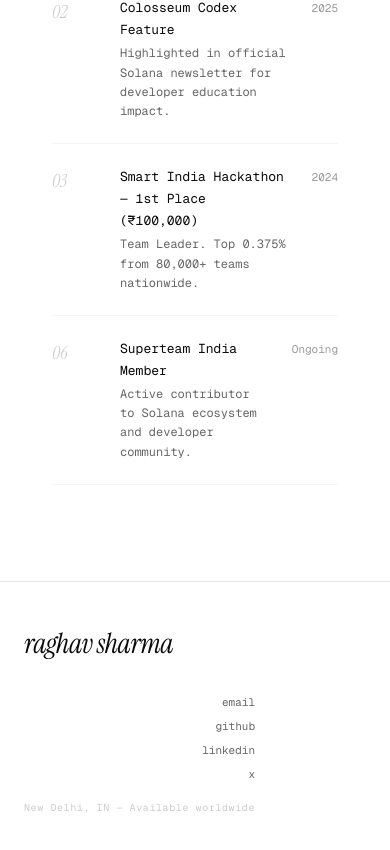
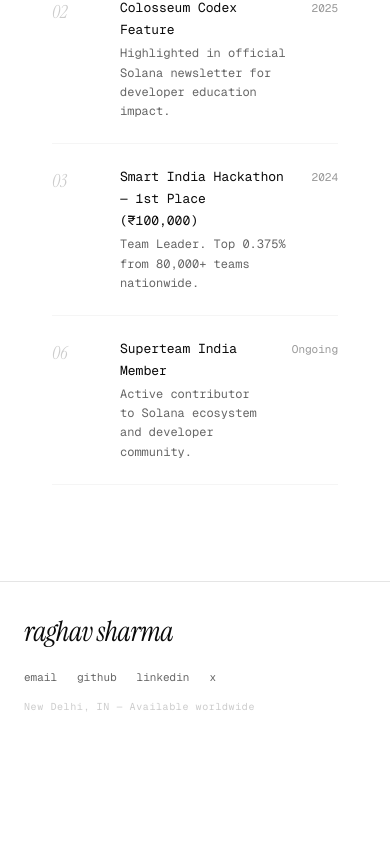
Before and after one commit to Some1Uknow/portfolio, a React (Vite) app: page / in a window 390 px wide. Shown: the part 5348-6198 px from the top of the page. After the commit the page ends 6099 px from the top, so only its background shows below. Built offline with nearby package versions, Linux system fonts and the light colour scheme.

Commit message:
Fix footer mobile responsiveness

```diff
--- a/src/components/sections/Footer.jsx
+++ b/src/components/sections/Footer.jsx
@@ -5,6 +5,7 @@ const { footerLinks } = siteContent
 export default function Footer() {
   return (
     <footer
+      className="footer-shell"
       style={{
         borderTop: "1px solid #e5e5e5",
         display: "flex",
@@ -16,6 +17,7 @@ export default function Footer() {
       }}
     >
       <div
+        className="footer-name"
         style={{
           fontFamily: "'Instrument Serif', Georgia, serif",
           fontSize: "clamp(28px, 4vw, 40px)",
@@ -29,14 +31,24 @@ export default function Footer() {
         raghav sharma
       </div>
 
-      <div style={{ textAlign: "right" }}>
-        <div style={{ fontSize: 11, color: "#666", lineHeight: 2.2 }}>
+      <div
+        className="footer-meta"
+        style={{
+          textAlign: "right",
+          display: "flex",
+          flexDirection: "column",
+          alignItems: "flex-end",
+          minWidth: 0,
+        }}
+      >
+        <div className="footer-links" style={{ fontSize: 11, color: "#666", lineHeight: 2.2 }}>
           {footerLinks.map((link) => (
             <a
               key={link.label}
               href={link.href}
               target={link.href.startsWith("http") ? "_blank" : undefined}
               rel="noreferrer"
+              className="footer-link"
               style={{ display: "block", color: "#666", textDecoration: "none" }}
               onMouseEnter={(event) => {
                 event.currentTarget.style.color = "#0a0a0a"
@@ -49,7 +61,10 @@ export default function Footer() {
             </a>
           ))}
         </div>
-        <div style={{ fontSize: 10, color: "#ccc", marginTop: 12, letterSpacing: "0.06em" }}>
+        <div
+          className="footer-note"
+          style={{ fontSize: 10, color: "#ccc", marginTop: 12, letterSpacing: "0.06em" }}
+        >
           New Delhi, IN — Available worldwide
         </div>
       </div>
--- a/src/styles/globalStyles.js
+++ b/src/styles/globalStyles.js
@@ -29,5 +29,27 @@ export const globalStyles = `
     .skills-grid { grid-template-columns: 1fr !important; }
     .writing-row { grid-template-columns: 1fr !important; }
     .writing-row > *:last-child { display: none; }
+    .footer-shell {
+      align-items: flex-start !important;
+      gap: 22px !important;
+      padding-top: 36px !important;
+      padding-bottom: 36px !important;
+    }
+    .footer-meta {
+      width: 100%;
+      align-items: flex-start !important;
+      text-align: left !important;
+    }
+    .footer-links {
+      display: flex;
+      flex-wrap: wrap;
+      gap: 10px 20px;
+      line-height: 1.7 !important;
+    }
+    .footer-link { display: inline-block !important; }
+    .footer-note {
+      max-width: 18rem;
+      line-height: 1.6;
+    }
   }
 `
```
